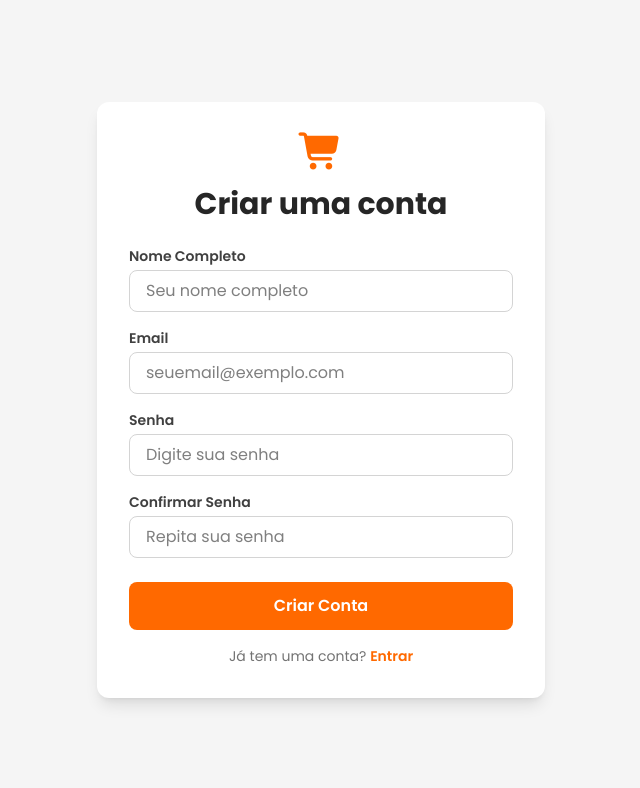
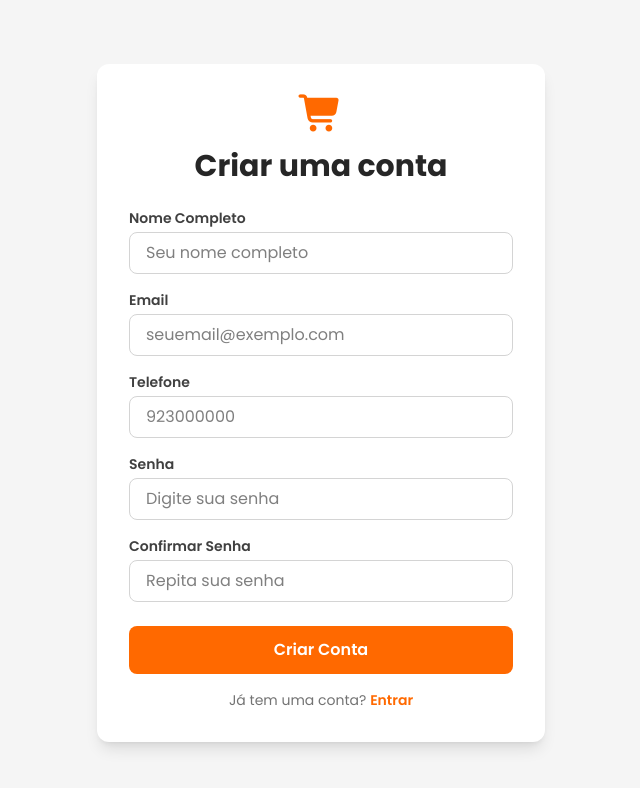
Before and after one commit to nsimba-afonso-nwayami/store-nwayami, a React (Vite) app: page /criar-conta in a window 1280 px wide. Shown: the top 788 px of the page, without its empty margins (319-959 px from the left). Built offline with nearby package versions, Linux system fonts and the light colour scheme.

Commit message:
Campo telefone adicionado no form de criar conta

```diff
--- a/src/pages/auth/Register.jsx
+++ b/src/pages/auth/Register.jsx
@@ -30,6 +30,7 @@ export default function Register() {
                 id="nome"
                 placeholder="Seu nome completo"
                 className="px-4 py-2 border border-neutral-300 rounded-lg focus:outline-none focus:ring-2 focus:ring-orange-500"
+                required
               />
             </div>
 
@@ -46,6 +47,24 @@ export default function Register() {
                 id="email"
                 placeholder="seuemail@exemplo.com"
                 className="px-4 py-2 border border-neutral-300 rounded-lg focus:outline-none focus:ring-2 focus:ring-orange-500"
+                required
+              />
+            </div>
+
+            {/* Telefone */}
+            <div className="flex flex-col">
+              <label
+                htmlFor="telefone"
+                className="text-sm font-semibold text-neutral-700 mb-1"
+              >
+                Telefone
+              </label>
+              <input
+                type="tel"
+                id="telefone"
+                placeholder="923000000"
+                className="px-4 py-2 border border-neutral-300 rounded-lg focus:outline-none focus:ring-2 focus:ring-orange-500"
+                required
               />
             </div>
 
@@ -62,6 +81,7 @@ export default function Register() {
                 id="senha"
                 placeholder="Digite sua senha"
                 className="px-4 py-2 border border-neutral-300 rounded-lg focus:outline-none focus:ring-2 focus:ring-orange-500"
+                required
               />
             </div>
 
@@ -78,6 +98,7 @@ export default function Register() {
                 id="confirmarSenha"
                 placeholder="Repita sua senha"
                 className="px-4 py-2 border border-neutral-300 rounded-lg focus:outline-none focus:ring-2 focus:ring-orange-500"
+                required
               />
             </div>
 
```
